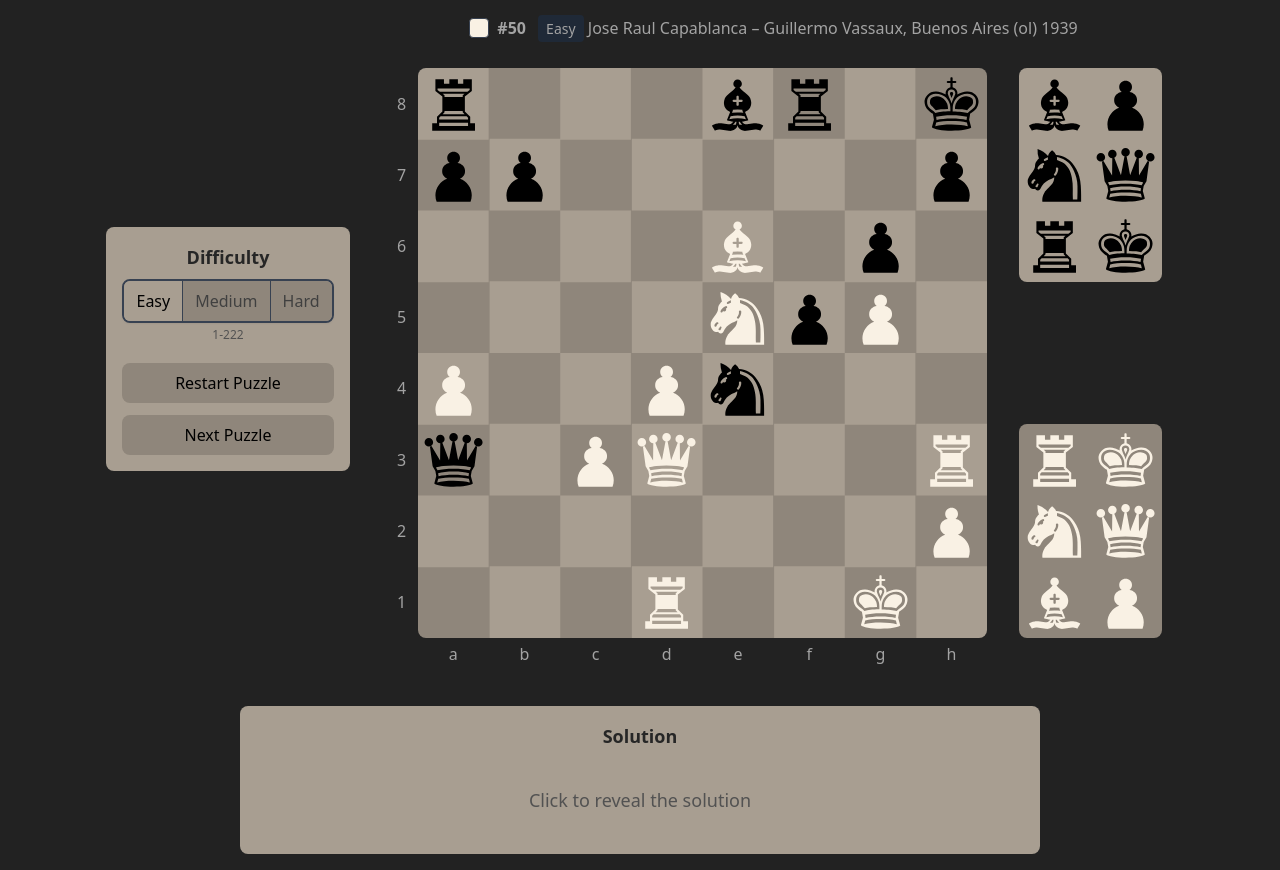
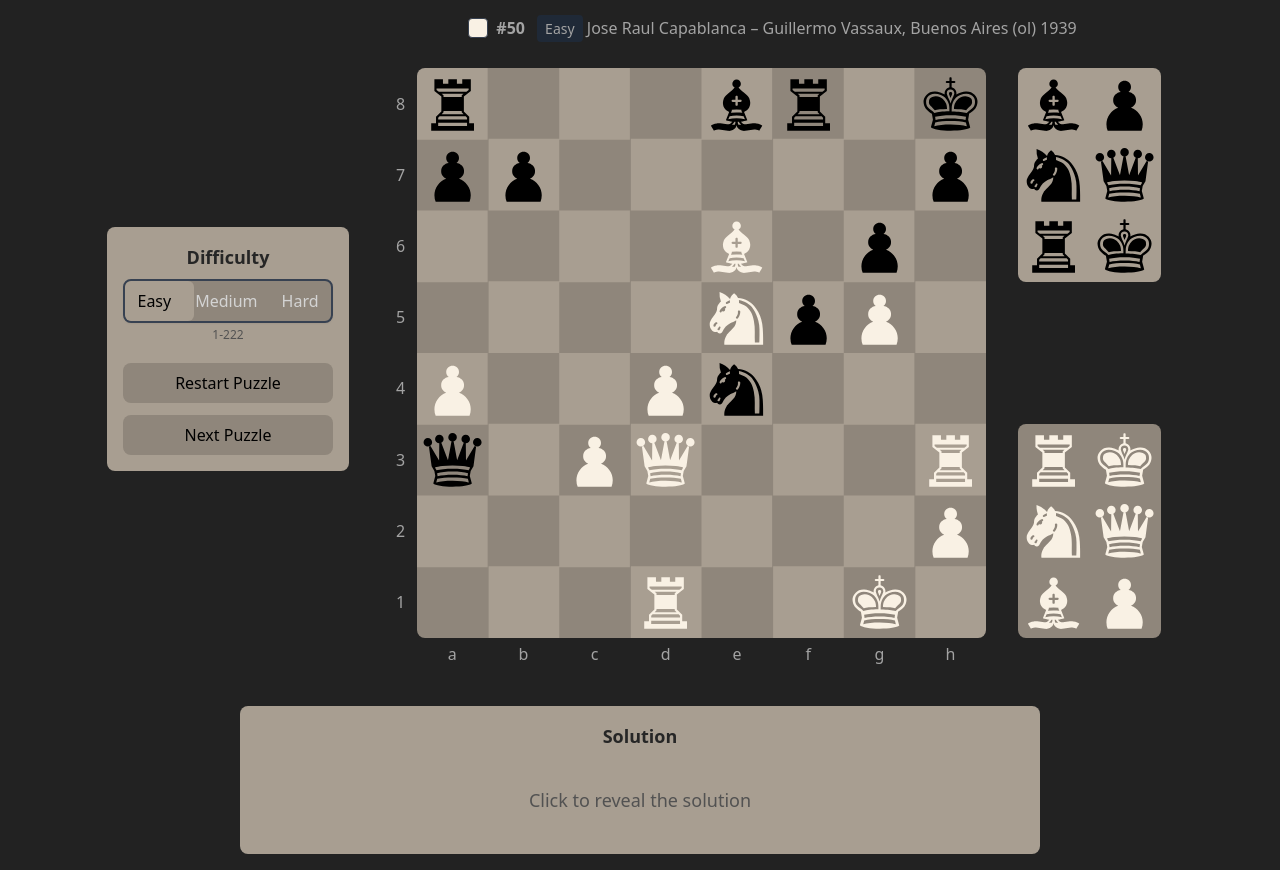
Before and after one commit to unibo-dslab-projects/ASW25-MicheleMonti-woodpecker, a React (Vite) app in the folder client/: page / in a window 1280 px wide. Built offline with nearby package versions, Linux system fonts and the light colour scheme.

Commit message:
style: difficulty selector is now a slider

```diff
--- a/client/src/Components/Board.tsx
+++ b/client/src/Components/Board.tsx
@@ -203,30 +203,44 @@ export default function Board() {
                     <div className="mb-2">
                         <h3 className="font-bold text-lg text-center mb-2 text-neutral-800">Difficulty</h3>
 
-                        <div className="flex rounded-lg overflow-hidden border-2 border-gray-700 shadow-sm">
-                            {(['easy', 'medium', 'hard'] as const).map((level, index) => (
+                        <div className="relative">
+                            <div
+                                className="flex rounded-lg overflow-hidden border-2 border-gray-700 shadow-sm relative z-0"
+                                style={{ backgroundColor: 'var(--black-cell-color)' }}
+                            >
+                                {(['easy', 'medium', 'hard'] as const).map((level) => {
+                                    const isActive = difficulty === level;
+                                    return (
                                         <button
                                             key={level}
                                             onClick={() => setDifficulty(level)}
-                                    className={`flex-1 px-3 py-2 text-center transition-all duration-200 ${
-                                        difficulty === level
+                                            className={`flex-1 px-3 py-2 text-center relative z-10 transition-colors duration-200 ${
+                                                isActive
                                                     ? 'text-black font-medium'
-                                            : 'text-neutral-700 hover:text-black'
-                                    } ${index !== 2 ? 'border-r border-gray-700' : ''}`}
+                                                    : 'text-neutral-300 hover:text-white'
+                                            }`}
+                                            aria-label={`Set difficulty to ${level}`}
+                                        >
+                                            <span className="capitalize relative z-20">{level}</span>
+                                        </button>
+                                    );
+                                })}
+
+                                {/* Animated slider background with dynamic rounded corners */}
+                                <div
+                                    className="absolute top-0 left-0 h-full slider-spring rounded-md"
                                     style={{
-                                        backgroundColor: difficulty === level
-                                            ? 'var(--white-cell-color)'
-                                            : 'var(--black-cell-color)'
+                                        width: '33.333%',
+                                        backgroundColor: 'var(--white-cell-color)',
+                                        transform: `translateX(${difficulty === 'easy' ? '0%' : difficulty === 'medium' ? '100%' : '200%'})`
                                     }}
-                                >
-                                    <span className="capitalize">{level}</span>
-                                </button>
-                            ))}
+                                />
                             </div>
 
-                        {/* Range indicator below the curtain selector */}
+                            {/* Range indicator below the slider */}
                             <div className="text-xs text-center mt-1 text-neutral-600">
                                 {DIFFICULTY_RANGES[difficulty].min}-{DIFFICULTY_RANGES[difficulty].max}
+                            </div>
                         </div>
                     </div>
 
--- a/client/src/style.css
+++ b/client/src/style.css
@@ -53,4 +53,12 @@
         grid-column: b5 / b6;
         grid: subgrid / subgrid;
     }
+    @layer utilities {
+        .slider-spring {
+            transition: transform 0.3s cubic-bezier(0.65, 0, 0.35, 1);
+         }
+        .slider-bounce {
+            transition: transform 0.4s cubic-bezier(0.68, -0.55, 0.265, 1.55);
+        }
+    }
 }
```
Lines whose indentation alone changed are shown as unchanged.
